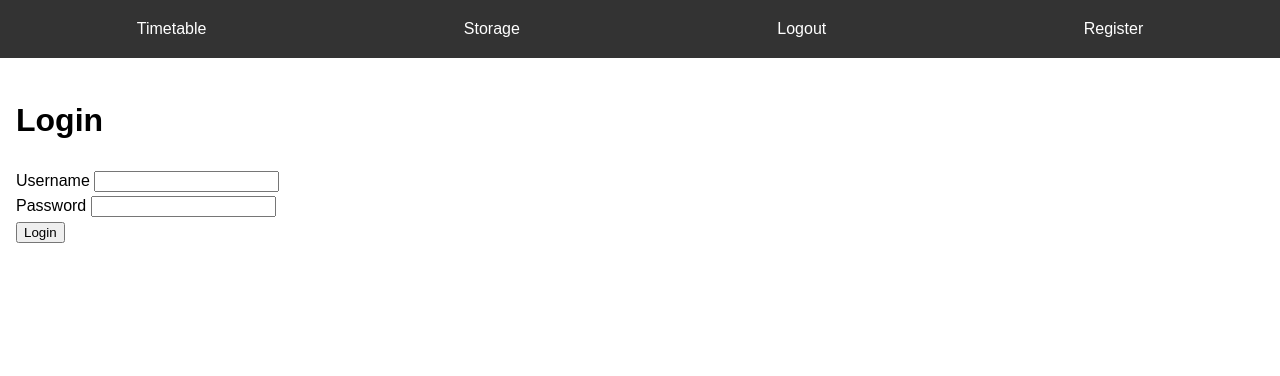
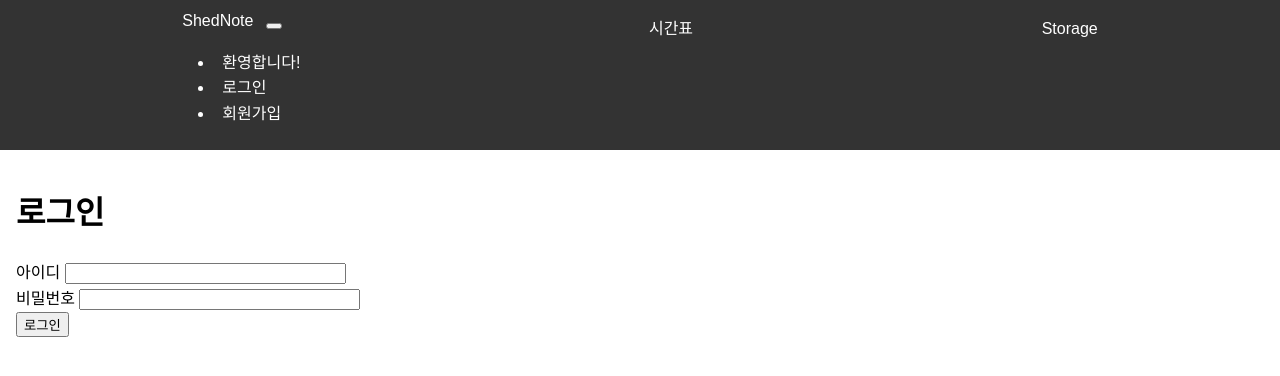
Before and after one commit to kwangwoon-no1/ShedNote, a Flask app: page /login in a window 1280 px wide. Shown: the top 376 px of the page. Run offline with Flask 3, Linux system fonts and the light colour scheme.

Commit message:
네비게이션 바 재구성

```diff
--- a/app/routes.py
+++ b/app/routes.py
@@ -1,6 +1,6 @@
 # routes.py
 from flask import Blueprint, render_template, redirect, url_for, flash
-from flask_login import login_required, login_user, logout_user
+from flask_login import login_required, login_user, logout_user, current_user
 from werkzeug.security import check_password_hash
 from app import db
 from app.models import User
@@ -16,6 +16,8 @@ def home():
 # 로그인 페이지
 @main.route('/login', methods=['GET', 'POST'])
 def login():
+    if current_user.is_authenticated:
+        return redirect(url_for('main.timetable'))
     form = LoginForm()
     if form.validate_on_submit():
         user = User.query.filter_by(username=form.username.data).first()
--- a/app/templates/base.html
+++ b/app/templates/base.html
@@ -7,11 +7,38 @@
     <link rel="stylesheet" href="{{ url_for('static', filename='css/style.css') }}">
 </head>
 <body>
-    <nav>
-        <a href="{{ url_for('main.timetable') }}">Timetable</a>
+    <nav class="navbar navbar-expand-lg navbar-light bg-light">
+        <div class="container">
+            <a class="navbar-brand" href="{{ url_for('main.login') }}">ShedNote</a>
+            <button class="navbar-toggler" type="button" data-bs-toggle="collapse" data-bs-target="#navbarNav" aria-controls="navbarNav" aria-expanded="false" aria-label="Toggle navigation">
+                <span class="navbar-toggler-icon"></span>
+            </button>
+            <div class="collapse navbar-collapse" id="navbarNav">
+                <ul class="navbar-nav ms-auto">
+                    {% if current_user.is_authenticated %}
+                        <li class="nav-item">
+                            <a class="nav-link">{{ current_user.username }}님</a>
+                        </li>
+                        <li class="nav-item">
+                            <a class="nav-link" href="{{ url_for('main.logout') }}">로그아웃</a>
+                        </li>
+                    {% else %}
+                        <li class="nav-item">
+                            <a class="nav-link">환영합니다!</a>
+                        </li>
+                        <li class="nav-item">
+                            <a class="nav-link" href="{{ url_for('main.login') }}">로그인</a>
+                        </li>
+                        <li class="nav-item">
+                            <a class="nav-link" href="{{ url_for('main.register') }}">회원가입</a>
+                        </li>
+                    {% endif %}
+                </ul>
+            </div>
+        </div>
+        <a href="{{ url_for('main.timetable') }}">시간표</a>
         <a href="{{ url_for('main.storage') }}">Storage</a>
-        <a href="{{ url_for('main.logout') }}">Logout</a>
-        <a href="{{ url_for('main.register') }}">Register</a>
+
     </nav>
     <main>
         {% block content %}{% endblock %}
--- a/app/templates/login.html
+++ b/app/templates/login.html
@@ -3,11 +3,19 @@
 {% block title %}Login{% endblock %}
 
 {% block content %}
-<h1>Login</h1>
-<form method="POST">
+<h1>로그인</h1>
+
+<form method="POST" action="{{ url_for('main.login') }}">
     {{ form.hidden_tag() }}
-    {{ form.username.label }} {{ form.username }}<br>
-    {{ form.password.label }} {{ form.password }}<br>
-    {{ form.submit }}
+    <div>
+        <label for="username">아이디</label>
+        {{ form.username(size=32) }}
+    </div>
+    <div>
+        <label for="password">비밀번호</label>
+        {{ form.password(size=32) }}
+    </div>
+
+    <button type="submit">로그인</button>
 </form>
 {% endblock %}
```
Also changed, not shown: app/templates/register.html (+10 -10 lines), app/templates/timetable.html (+8 -4 lines), instance/site.db.
